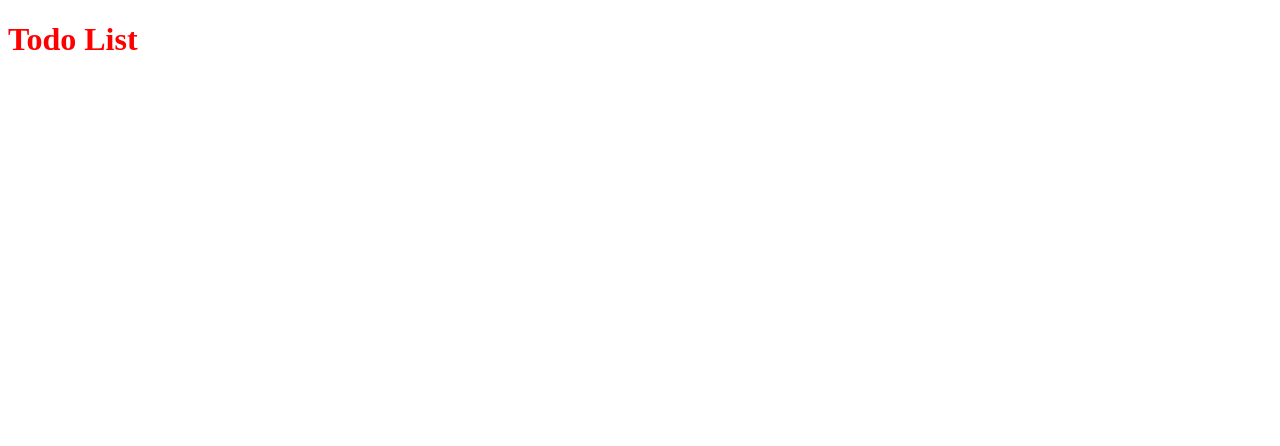
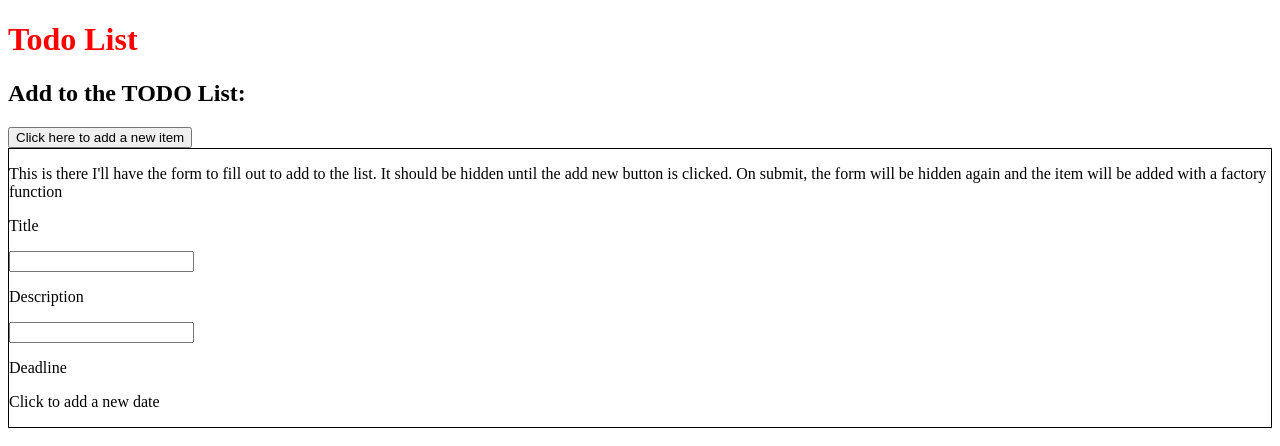
Before and after one commit to 9James9/todo-list, a website built with webpack: page dist/index.html in a window 1280 px wide. Built offline with nearby package versions, Linux system fonts and the light colour scheme.

Commit message:
added beginning of the html template

```diff
--- a/dist/index.html
+++ b/dist/index.html
@@ -10,5 +10,21 @@
 </head>
 <body>
     <h1 id="title">Todo List</h1>
+    <div id="content">
+        <div id="addtodo">
+            <h2 id="subtitle">Add to the TODO List:</h2>
+            <button id="addnew">Click here to add a new item</button>
+            <div id="formcontainer" class="showformcontainer">
+                <p>This is there I'll have the form to fill out to add to the list. It should be hidden until the add new button is clicked. On submit, the form will be hidden again and the item will be added with a factory function</p>
+                <p>Title</p>
+                <input id="todotitle">
+                <p>Description</p>
+                <input id="tododescription">
+                <p>Deadline</p>
+                <p>Click to add a new date</p>
+            </div>
+        </div>
+
+    </div>
 </body>
 </html>
--- a/dist/style.css
+++ b/dist/style.css
@@ -1,3 +1,10 @@
 #title{
     color:red;
 }
+#formcontainer {
+    border: 1px solid black;
+    display:none;
+}
+.showformcontainer{
+    display:block !important;
+}
```
